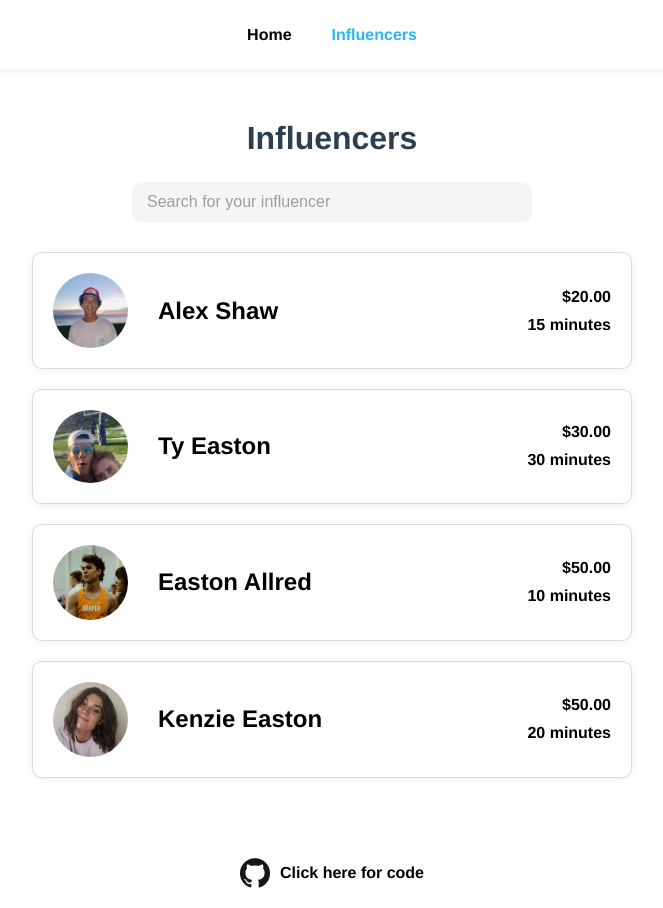
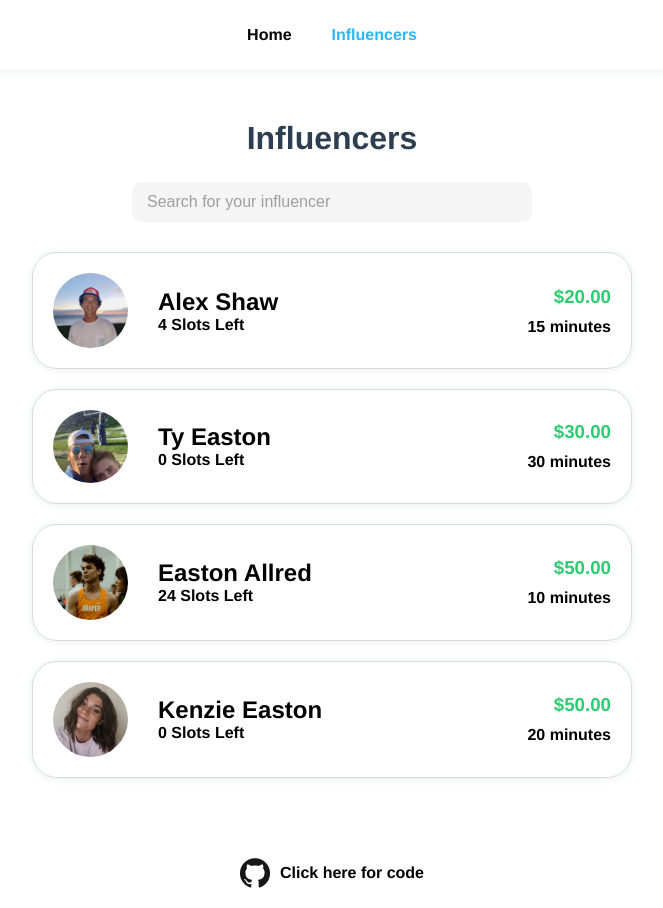
Before and after one commit to alexgshaw/lyvli-original, a Vue app: page /influencers in a window 1280 px wide. Shown: the whole page, without its empty margins (308-971 px from the left). Built offline with nearby package versions, Linux system fonts and the light colour scheme.

Commit message:
styling and added available slots to influencer page

```diff
--- a/src/App.vue
+++ b/src/App.vue
@@ -50,7 +50,7 @@ html {
   width: auto;
   box-shadow: 0 1px 8px 0 #ebedef;
   border: 1px solid #d6dbdf;
-  border-radius: 10px;
+  border-radius: 25px;
 }
 
 #nav {
@@ -119,7 +119,7 @@ button {
   font-size: 1em;
   color: white;
   background-color: #29b6f6;
-  border-radius: 10px;
+  border-radius: 25px;
   padding: 15px;
   text-align: center;
   font-weight: bold;
--- a/src/views/Influencers.vue
+++ b/src/views/Influencers.vue
@@ -22,10 +22,13 @@
         <!-- <div class="influencer" v-for="user in users" :key="user.name"> -->
         <div class="person">
           <img :src="user.profilePhoto" :alt="user.name" />
-          <h2>{{ user.name }}</h2>
+          <div class="person-text">
+            <h2>{{ user.name }}</h2>
+            <h4>{{ userToNumTimeSlots[user.name] }} Slots Left</h4>
+          </div>
         </div>
         <div class="info">
-          <h4>${{ user.cost }}.00</h4>
+          <h3>${{ user.cost }}.00</h3>
           <h4>{{ user.duration }} minutes</h4>
         </div>
         <!-- </div> -->
@@ -48,6 +51,41 @@ export default {
         user =>
           user.name.toLowerCase().search(this.searchText.toLowerCase()) >= 0
       );
+    },
+    userToNumTimeSlots() {
+      let userToNumTimeSlots = {};
+      this.users.forEach(user => {
+        userToNumTimeSlots[user.name] = this.getUserTimeSlots(user);
+      });
+      return userToNumTimeSlots;
+    }
+  },
+  methods: {
+    getUserTimeSlots(user) {
+      let numSlots = 0;
+
+      user.availability.forEach(availabilityDate => {
+        const {
+          year,
+          month,
+          day,
+          startHour,
+          startMin,
+          endHour,
+          endMin
+        } = availabilityDate;
+
+        let startTime = new Date(year, month, day, startHour, startMin);
+        let endTime = new Date(year, month, day, endHour, endMin);
+
+        // TODO change this to update by hour not by day
+        if (new Date(year, month, day) > new Date()) {
+          let minutes = (endTime - startTime) / 60000;
+          numSlots += Math.floor(minutes / user.duration);
+        }
+      });
+
+      return numSlots;
     }
   }
 };
@@ -89,7 +127,7 @@ export default {
   justify-content: space-between;
   box-shadow: 0 1px 8px 0 #ebedef;
   border: 1px solid #d6dbdf;
-  border-radius: 10px;
+  border-radius: 25px;
   width: 600px;
   padding: 20px;
   margin: 10px 20px;
@@ -99,6 +137,12 @@ export default {
   /* width: 250px;
   height: 250px;
   flex-direction: column; */
+}
+
+.person-text {
+  display: flex;
+  flex-direction: column;
+  align-items: flex-start;
 }
 
 .person {
@@ -125,8 +169,13 @@ export default {
   /* align-items: center; */
 }
 
+.info h3,
 .info h4 {
   margin: 5px 0;
+}
+
+.info h3 {
+  color: #2ecc71;
 }
 
 @media only screen and (max-width: 600px) {
@@ -169,7 +218,7 @@ export default {
     justify-content: space-between;
     box-shadow: 0 1px 8px 0 #ebedef;
     border: 1px solid #d6dbdf;
-    border-radius: 10px;
+    border-radius: 25px;
     width: 600px;
     padding: 20px;
     margin: 10px 20px;
--- a/src/views/Schedule.vue
+++ b/src/views/Schedule.vue
@@ -20,11 +20,11 @@
         <!-- <div class="vert-div"></div> -->
         <div class="card-calendar">
           <h2 id="date-time">Select a Date &#38; Time</h2>
-          <h3 id="month-name">{{ monthName }} {{ year }}</h3>
           <div class="calendar-arrows">
             <div class="calendar-arrow" @click="iterateMonth(-1)">
               <i class="fas fa-chevron-left"></i>
             </div>
+            <h3 id="month-name">{{ monthName }} {{ year }}</h3>
             <div class="calendar-arrow" @click="iterateMonth(1)">
               <i class="fas fa-chevron-right"></i>
             </div>
@@ -57,9 +57,6 @@
           </div>
         </div>
       </div>
-
-      <!-- <div class="vert-div"></div> -->
-      <!-- <div class="horizontal-div"></div> -->
     </div>
     <div class="card">
       <div id="card-availability">
@@ -253,7 +250,7 @@ export default {
   /* height: 590px; */
   box-shadow: 0 1px 8px 0 #ebedef;
   border: 1px solid #d6dbdf;
-  border-radius: 10px;
+  border-radius: 25px;
 
   flex-direction: column;
   align-items: center;
@@ -264,7 +261,7 @@ export default {
 
 .card-selection {
   display: flex;
-  height: 590px;
+  height: 550px;
 }
 
 .vert-div {
@@ -315,10 +312,14 @@ export default {
 }
 
 .calendar-arrows {
-  margin-top: 10px;
   display: flex;
-  width: 100px;
+  align-items: center;
+  /* width: 100px; */
   justify-content: space-between;
+}
+
+#month-name {
+  margin: 0 30px;
 }
 
 .calendar-arrow {
@@ -336,7 +337,7 @@ export default {
 }
 
 .card-calendar #date-time {
-  margin-bottom: 20px;
+  margin: 10px 0 20px 0;
 }
 .card-calendar #calendar {
   display: grid;
@@ -405,7 +406,7 @@ export default {
   text-decoration: none;
   color: white;
   background-color: #29b6f6;
-  border-radius: 10px;
+  border-radius: 25px;
   width: 150px;
   padding: 15px;
   text-align: center;
--- a/src/views/ScheduleForm.vue
+++ b/src/views/ScheduleForm.vue
@@ -108,6 +108,14 @@ export default {
 </script>
 
 <style scoped>
+h1,
+h2,
+h3,
+h4,
+h5,
+h6 {
+  text-align: center;
+}
 .schedule-agreement-container {
   /* width: 600px; */
 }
@@ -171,7 +179,7 @@ button {
     flex-direction: column;
     align-items: center;
     width: 100%;
-    padding: 20px 10px;
+    padding: 20px 20px;
   }
 
   .header {
```
